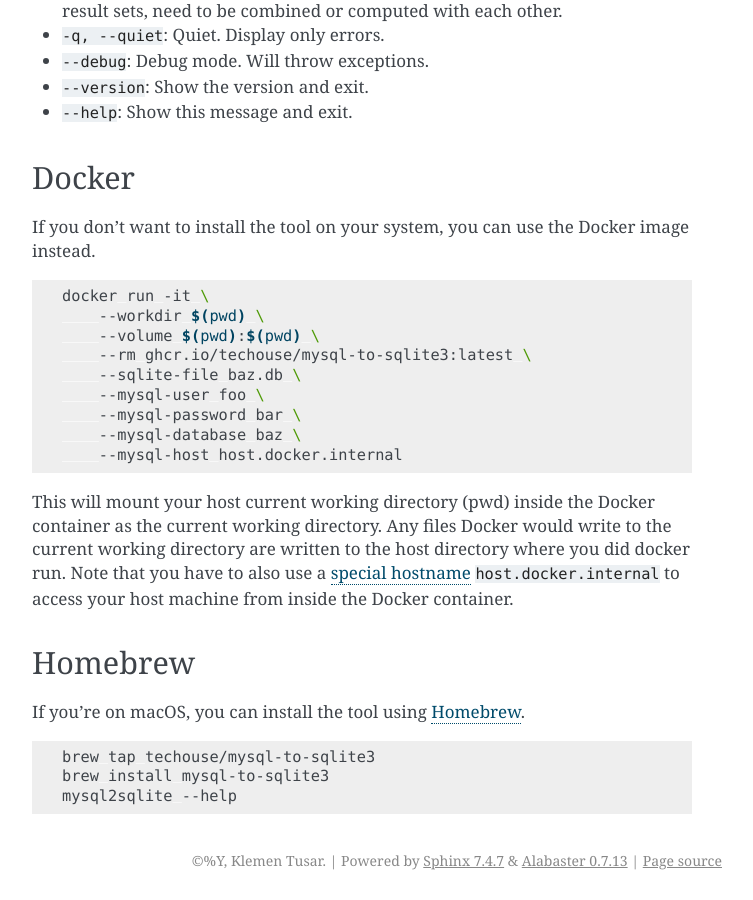
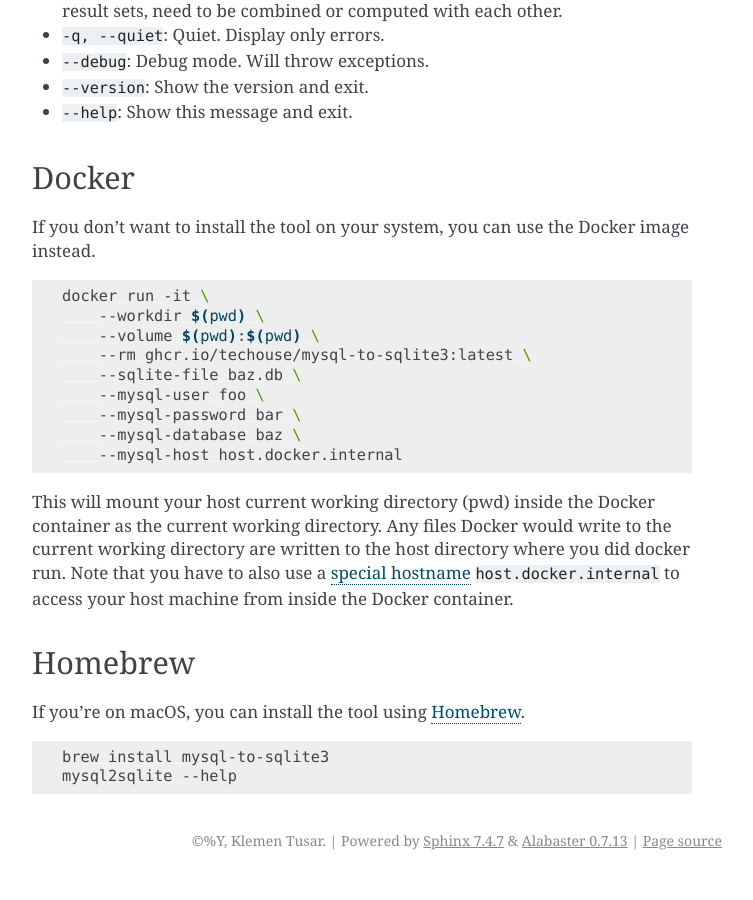
Before and after one commit to techouse/mysql-to-sqlite3, a Sphinx documentation site: the page built from docs/README.rst, in a window 1280 px wide and 900 px high, scrolled down 1627 px. Shown: the whole window, without its empty margins (388-1141 px from the left). Built offline with Sphinx 7.4.7, drawn with Linux system fonts in a browser that asks for light colours.

Commit message:
:memo: remove unnecessary Homebrew tap instruction from README files

```diff
--- a/docs/README.rst
+++ b/docs/README.rst
@@ -98,6 +98,5 @@
 
 .. code:: bash
 
-   brew tap techouse/mysql-to-sqlite3
    brew install mysql-to-sqlite3
    mysql2sqlite --help
```
Also changed, not shown: README.md (+0 -1 lines).
